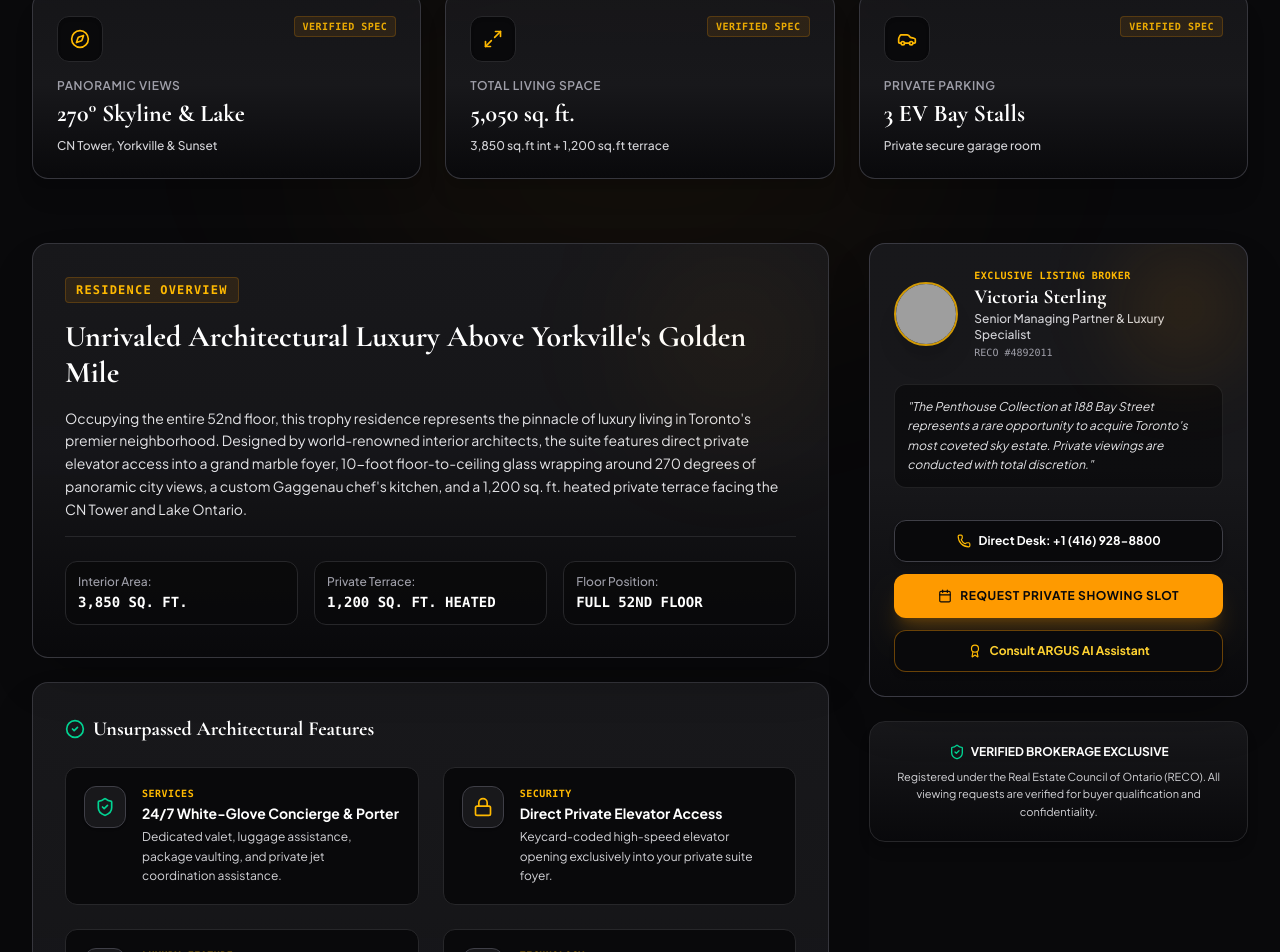
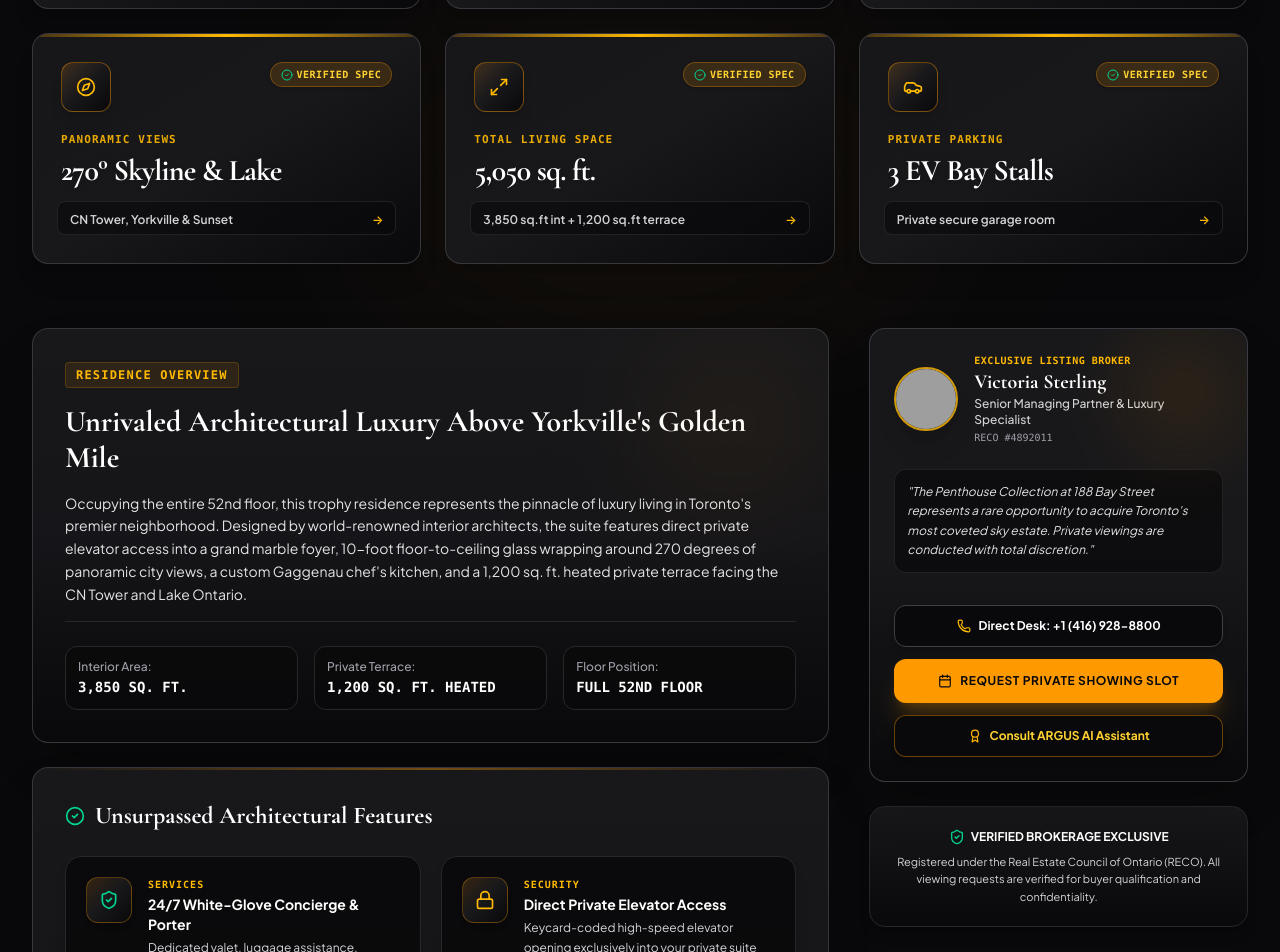
Before and after one commit to MaverickKing17/argus-toronto-brokerage-demo, a React (Vite) app: page / in a window 1280 px wide. Shown: the part 1260-2212 px from the top of the page. Built offline with nearby package versions, Linux system fonts and the light colour scheme; grey boxes are pictures that could not be loaded.

Commit message:
feat: enhance property spec cards with premium design
Add subtle hover animations, a metallic gold accent bar, and improved visual depth to the property specification cards to better reflect the luxury branding.

```diff
--- a/src/components/PropertyOverview.tsx
+++ b/src/components/PropertyOverview.tsx
@@ -85,35 +85,44 @@ export const PropertyOverview: React.FC<PropertyOverviewProps> = ({
           </div>
         </div>
 
-        {/* Specs Grid with High Contrast Cards */}
+        {/* Specs Grid with High Contrast "Popping" Cards */}
         <div className="grid grid-cols-1 sm:grid-cols-2 lg:grid-cols-3 gap-6 mb-16">
           {PROPERTY_SPECS.map((spec) => (
             <div
               key={spec.id}
-              className="relative p-6 rounded-2xl bg-gradient-to-b from-zinc-900/90 via-zinc-900 to-zinc-950 border border-zinc-700/80 hover:border-amber-500/50 shadow-xl hover:shadow-2xl hover:shadow-amber-500/5 transition-all duration-300 group overflow-hidden"
+              className="relative p-6 sm:p-7 rounded-2xl bg-gradient-to-br from-zinc-900/95 via-zinc-900 to-zinc-950 border border-zinc-700/80 hover:border-amber-400/80 shadow-xl hover:shadow-2xl hover:shadow-amber-500/10 hover:-translate-y-1.5 transition-all duration-300 group overflow-hidden"
               id={`spec-card-${spec.id}`}
             >
-              <div className="absolute top-0 left-0 right-0 h-[2px] bg-gradient-to-r from-transparent via-amber-500/40 to-transparent opacity-0 group-hover:opacity-100 transition-opacity"></div>
+              {/* Metallic Gold Accent Top Bar */}
+              <div className="absolute top-0 inset-x-0 h-[3px] bg-gradient-to-r from-amber-500/20 via-amber-400 to-amber-500/20 group-hover:via-amber-300 transition-all duration-500"></div>
 
-              <div className="flex items-start justify-between mb-4">
-                <div className="p-3 rounded-xl bg-zinc-950 border border-zinc-800 shadow-inner group-hover:border-amber-500/30 transition-colors">
+              {/* Background Glow Spot on Hover */}
+              <div className="absolute -top-10 -right-10 w-36 h-36 bg-amber-500/10 blur-2xl rounded-full opacity-0 group-hover:opacity-100 transition-opacity duration-500 pointer-events-none"></div>
+
+              <div className="flex items-start justify-between mb-5 relative z-10">
+                <div className="p-3.5 rounded-xl bg-gradient-to-br from-amber-500/20 via-zinc-900 to-zinc-950 border border-amber-500/40 shadow-lg group-hover:border-amber-400 group-hover:scale-110 transition-all duration-300">
                   {getIcon(spec.iconName)}
                 </div>
-                <span className="text-[10px] font-mono text-amber-400/90 uppercase tracking-wider font-bold px-2 py-0.5 rounded bg-amber-500/10 border border-amber-500/20">
+                <span className="inline-flex items-center gap-1 px-2.5 py-1 rounded-full bg-amber-500/15 border border-amber-500/30 text-amber-300 text-[10px] font-mono font-bold uppercase tracking-wider shadow-sm">
+                  <CheckCircle2 className="w-3 h-3 text-emerald-400" />
                   VERIFIED SPEC
                 </span>
               </div>
-              <span className="block text-xs text-zinc-400 uppercase tracking-wider font-semibold">
-                {spec.label}
-              </span>
-              <span className="font-serif text-2xl text-white font-bold mt-1 block group-hover:text-amber-300 transition-colors">
-                {spec.value}
-              </span>
-              {spec.subtext && (
-                <span className="block text-xs text-zinc-300 mt-2 font-medium">
-                  {spec.subtext}
+
+              <div className="relative z-10 space-y-1">
+                <span className="block text-[11px] font-mono text-amber-400/90 uppercase tracking-widest font-bold">
+                  {spec.label}
                 </span>
-              )}
+                <span className="font-serif text-2xl sm:text-3xl text-white font-bold tracking-tight block group-hover:text-amber-200 transition-colors drop-shadow-sm">
+                  {spec.value}
+                </span>
+                {spec.subtext && (
+                  <div className="mt-3 pt-2.5 border-t border-zinc-800/80 flex items-center justify-between text-xs text-zinc-300 font-semibold bg-zinc-950/60 -mx-1 px-3 py-1.5 rounded-lg border border-zinc-800/50">
+                    <span>{spec.subtext}</span>
+                    <span className="text-amber-400 text-xs">→</span>
+                  </div>
+                )}
+              </div>
             </div>
           ))}
         </div>
@@ -153,23 +162,27 @@ export const PropertyOverview: React.FC<PropertyOverviewProps> = ({
             </div>
 
             {/* Key Features & Amenities List */}
-            <div className="p-8 rounded-2xl bg-gradient-to-b from-zinc-900 via-zinc-900/90 to-zinc-950 border border-zinc-700/80 shadow-2xl">
-              <h3 className="font-serif text-xl text-white font-bold mb-6 flex items-center gap-2">
+            <div className="p-8 rounded-2xl bg-gradient-to-b from-zinc-900 via-zinc-900/90 to-zinc-950 border border-zinc-700/80 shadow-2xl relative overflow-hidden">
+              <div className="absolute top-0 inset-x-0 h-[2px] bg-gradient-to-r from-transparent via-amber-500/40 to-transparent"></div>
+
+              <h3 className="font-serif text-xl sm:text-2xl text-white font-bold mb-6 flex items-center gap-2.5">
                 <CheckCircle2 className="w-5 h-5 text-emerald-400" />
                 Unsurpassed Architectural Features
               </h3>
 
-              <div className="grid grid-cols-1 md:grid-cols-2 gap-6">
+              <div className="grid grid-cols-1 md:grid-cols-2 gap-5">
                 {AMENITIES_LIST.map((amenity) => (
-                  <div key={amenity.id} className="flex items-start gap-4 p-4.5 rounded-xl bg-zinc-950 border border-zinc-800 hover:border-zinc-700 transition-colors">
-                    <div className="p-2.5 rounded-xl bg-zinc-900 border border-zinc-700 text-amber-400 shrink-0 shadow-sm">
+                  <div key={amenity.id} className="relative flex items-start gap-4 p-5 rounded-2xl bg-zinc-950/90 border border-zinc-800 hover:border-amber-500/40 hover:-translate-y-0.5 transition-all duration-300 shadow-lg group overflow-hidden">
+                    <div className="absolute top-0 inset-x-0 h-[1px] bg-gradient-to-r from-transparent via-amber-400/30 to-transparent opacity-0 group-hover:opacity-100 transition-opacity"></div>
+
+                    <div className="p-3 rounded-xl bg-gradient-to-br from-amber-500/20 via-zinc-900 to-zinc-950 border border-amber-500/30 text-amber-300 shrink-0 shadow-md group-hover:border-amber-400 group-hover:scale-105 transition-all">
                       {getIcon(amenity.icon)}
                     </div>
                     <div>
-                      <span className="text-[10px] font-mono uppercase text-amber-400 tracking-wider font-bold block">
+                      <span className="text-[10px] font-mono uppercase text-amber-400 tracking-widest font-bold block">
                         {amenity.category}
                       </span>
-                      <h4 className="text-sm font-bold text-white mt-0.5">
+                      <h4 className="text-sm font-bold text-white mt-0.5 group-hover:text-amber-200 transition-colors">
                         {amenity.title}
                       </h4>
                       <p className="text-xs text-zinc-300 mt-1 font-normal leading-relaxed">
```
